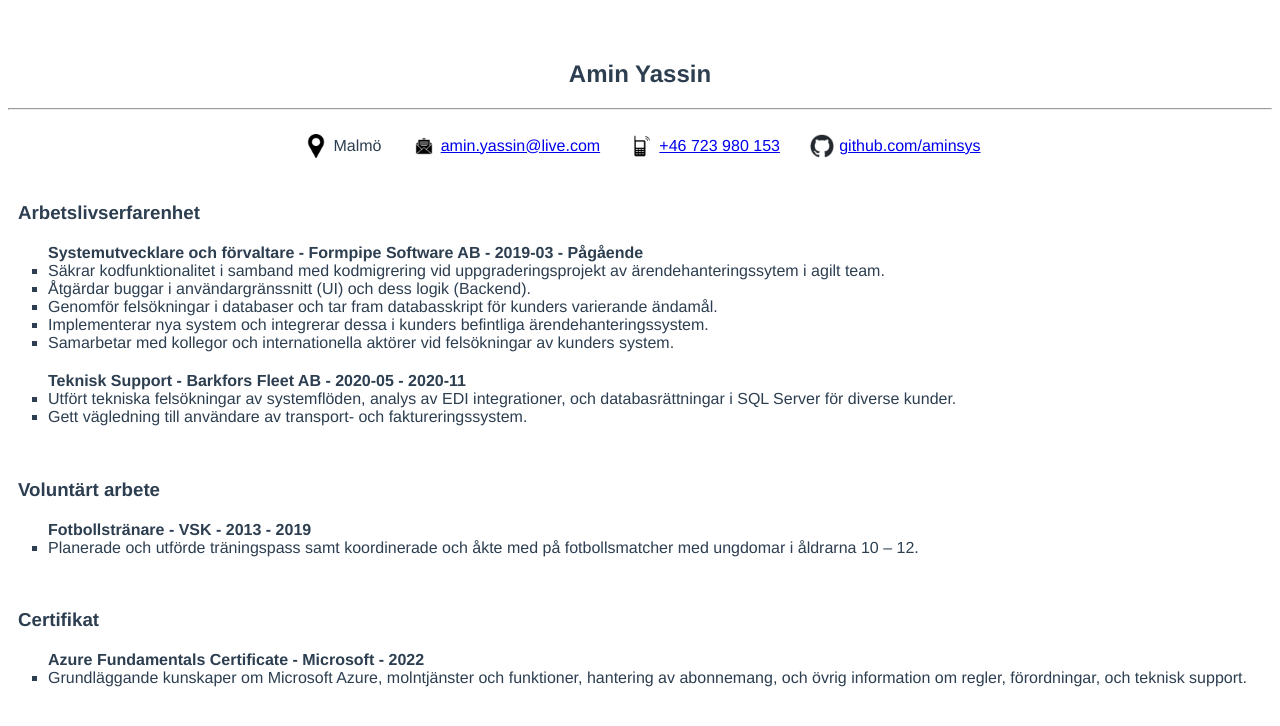
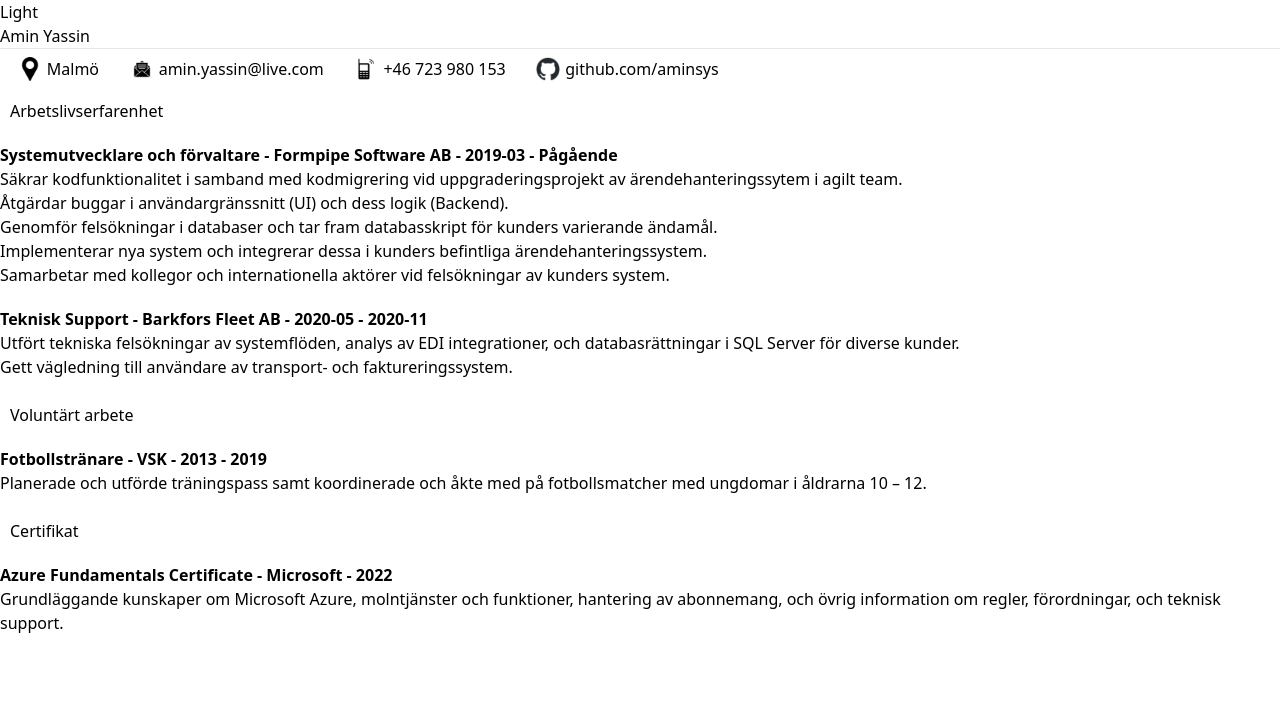
Before and after one commit to aminsys/CVue, a Vue app in the folder Portfolio/: page / in a window 1280 px wide. Shown: the top 726 px of the page. Built offline with nearby package versions, Linux system fonts and the light colour scheme.

Commit message:
Added darkmode functionality to application

```diff
--- a/Portfolio/index.html
+++ b/Portfolio/index.html
@@ -5,7 +5,7 @@
   <meta charset="UTF-8">
   <link rel="icon" href="/favicon.ico" />
   <meta name="viewport" content="width=device-width, initial-scale=1.0">
-  <title>Vite App</title>
+  <title>Amin Yassin</title>
 </head>
 
 <body>
--- /dev/null
+++ b/Portfolio/postcss.config.js
@@ -0,0 +1,6 @@
+module.exports = {
+  plugins: {
+    tailwindcss: {},
+    autoprefixer: {},
+  },
+}
--- a/Portfolio/src/App.vue
+++ b/Portfolio/src/App.vue
@@ -1,25 +1,34 @@
+<script setup>
+import CertComponent from './components/CertComponent.vue';
+import ExpComponent from './components/ExpComponent.vue';
+import InfoComp from './components/InfoComponent.vue';
+import VoluntaryWorkComponent from './components/VoluntaryWorkComponent.vue';
+import { useColorMode, useDark, useToggle } from '@vueuse/core';
+
+const isDark = useDark();
+const toggleDark = useToggle(isDark);
+const colorMode = useColorMode();
+</script>
+
 <template>
+  <button @click="toggleDark()" class="button">
+    <span v-if="isDark">Dark</span>
+    <span v-else>Light</span>
+  </button>
   <InfoComp myName="Amin Yassin" />
   <ExpComponent></ExpComponent>
   <br />
   <VoluntaryWorkComponent></VoluntaryWorkComponent>
   <br />
-  <CertComponent></CertComponent>
+<CertComponent></CertComponent>
 </template>
 
-<script>
-import CertComponent from './components/CertComponent.vue';
-import ExpComponent from './components/ExpComponent.vue';
-import InfoComp from './components/InfoComponent.vue'
-import VoluntaryWorkComponent from './components/VoluntaryWorkComponent.vue';
+<style>
+.dark {
+  color-scheme: dark;
+}
 
-export default {
-  name: 'App',
-  components: {
-    InfoComp,
-    ExpComponent,
-    VoluntaryWorkComponent,
-    CertComponent
-  }
+.button {
+  box-align: center;
 }
-</script>
+</style>
--- a/Portfolio/src/components/CertComponent.vue
+++ b/Portfolio/src/components/CertComponent.vue
@@ -9,12 +9,12 @@
             </li>
             </li>
         </ol>
-    </div>
+</div>
 </template>
 
 <script>
 export default {
-    name: 'exp',
+    name: 'certifications',
     data() {
         return {
             certItems: [
--- a/Portfolio/src/components/ExpComponent.vue
+++ b/Portfolio/src/components/ExpComponent.vue
@@ -9,7 +9,7 @@
             </li>
             </li>
         </ol>
-    </div>
+</div>
 </template>
 
 <script>
--- a/Portfolio/src/components/VoluntaryWorkComponent.vue
+++ b/Portfolio/src/components/VoluntaryWorkComponent.vue
@@ -9,12 +9,12 @@
             </li>
             </li>
         </ol>
-    </div>
+</div>
 </template>
 
 <script>
 export default {
-    name: 'exp',
+    name: 'voluntaryWork',
     data() {
         return {
             voluntaryItems: [
--- a/Portfolio/src/index.css
+++ b/Portfolio/src/index.css
@@ -1,8 +1,3 @@
-#app {
-  font-family: Avenir, Helvetica, Arial, sans-serif;
-  -webkit-font-smoothing: antialiased;
-  -moz-osx-font-smoothing: grayscale;
-  text-align: center;
-  color: #2c3e50;
-  margin-top: 60px;
-}
+@tailwind base;
+@tailwind components;
+@tailwind utilities;
--- /dev/null
+++ b/Portfolio/tailwind.config.js
@@ -0,0 +1,9 @@
+/** @type {import('tailwindcss').Config} */
+module.exports = {
+  darkMode: 'class',
+  content: ['./index.html', './scr/**/*.{vue,js,ts,jsx,tsx}'],
+  theme: {
+    extend: {},
+  },
+  plugins: [],
+}
```
Also changed, not shown: Portfolio/package.json (+6 -2 lines), 1 other file (tests, documents, lock files or other folders).
